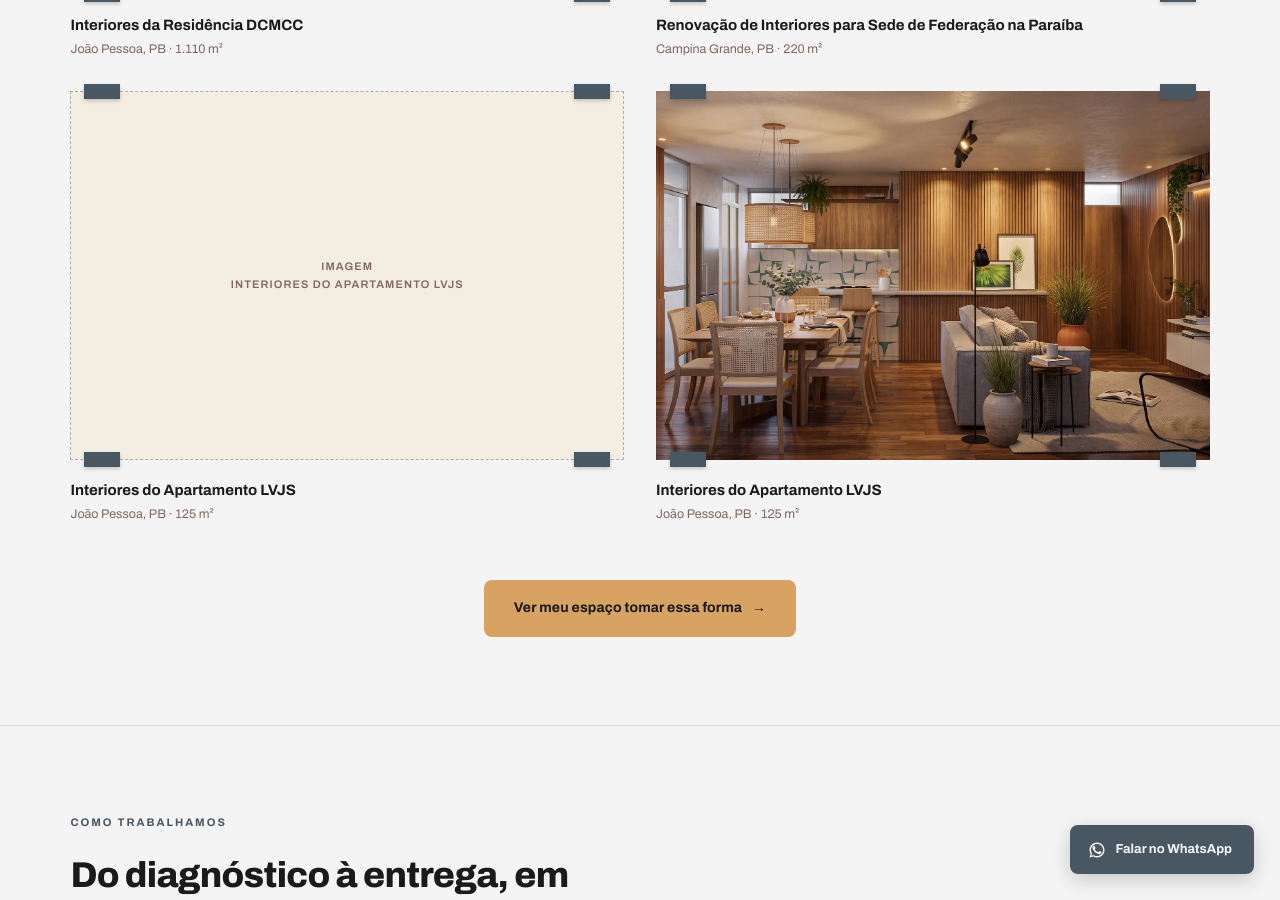
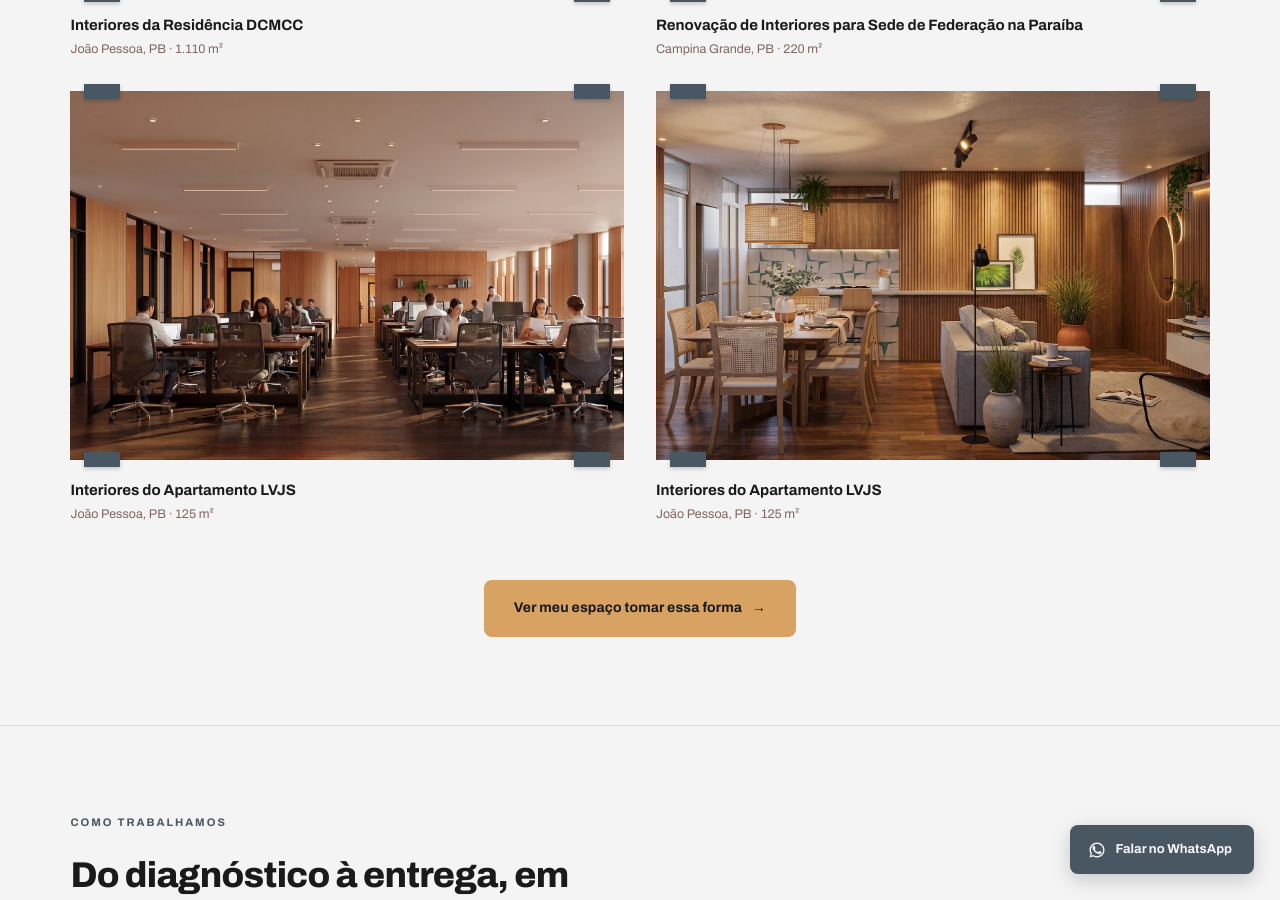
Before and after one commit to cidclementino/projetos-odisse, a Jekyll site: the page built from interiores/index.html, in a window 1280 px wide and 900 px high, scrolled down 2323 px. Built offline with Jekyll 4.4.1, drawn with Linux system fonts in a browser that asks for light colours.

Commit message:
Update interiores_legendas.yml

```diff
--- a/_data/interiores_legendas.yml
+++ b/_data/interiores_legendas.yml
@@ -12,7 +12,7 @@ projetos:
   - nome: "Interiores do Apartamento LVJS"
     localizacao: "João Pessoa, PB"
     metragem: "125 m²"
-    imagem: ""
+    imagem: "escritório-VRV-001.jpg"
 
   - nome: "Interiores do Apartamento LVJS"
     localizacao: "João Pessoa, PB"
```
